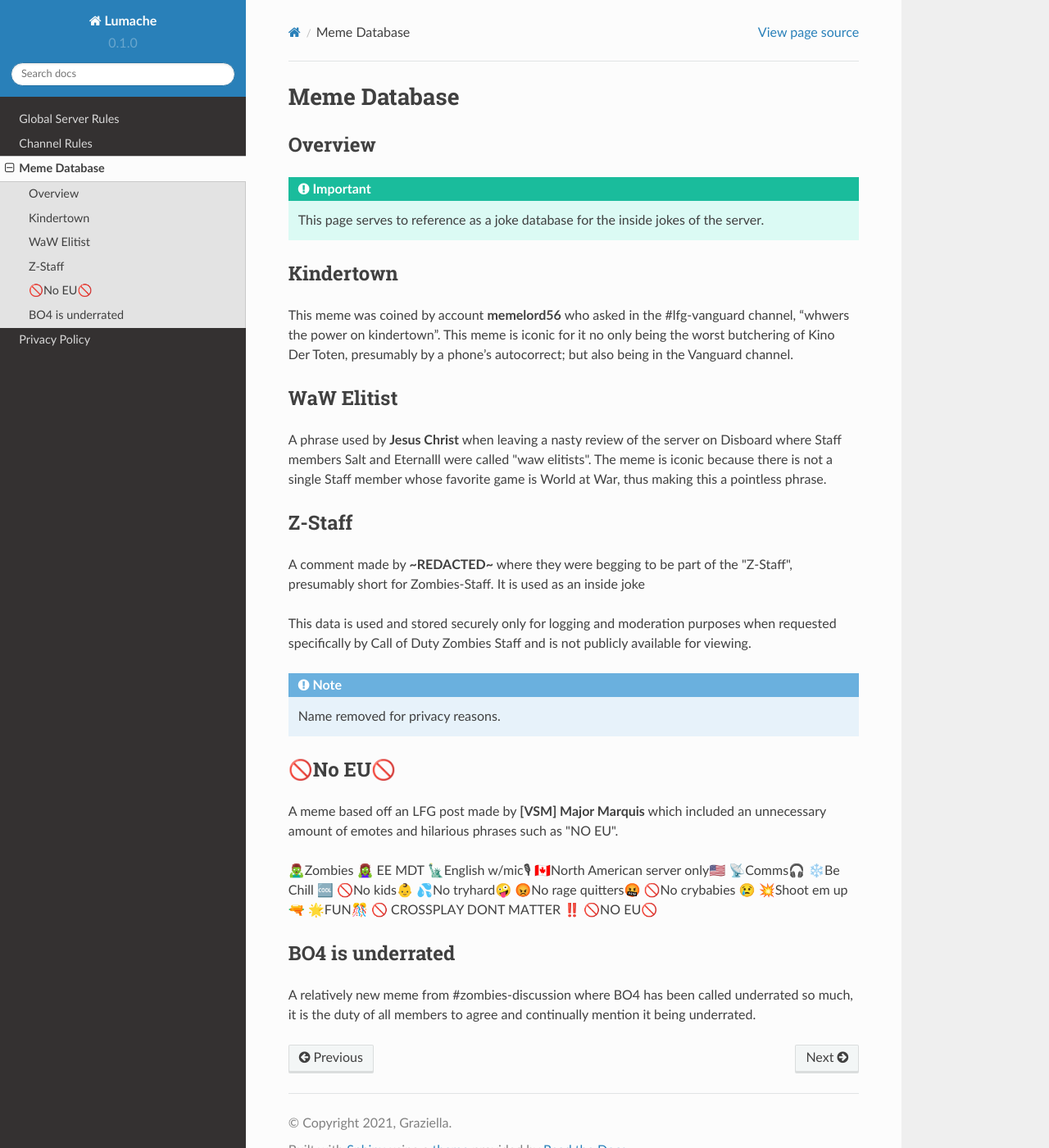
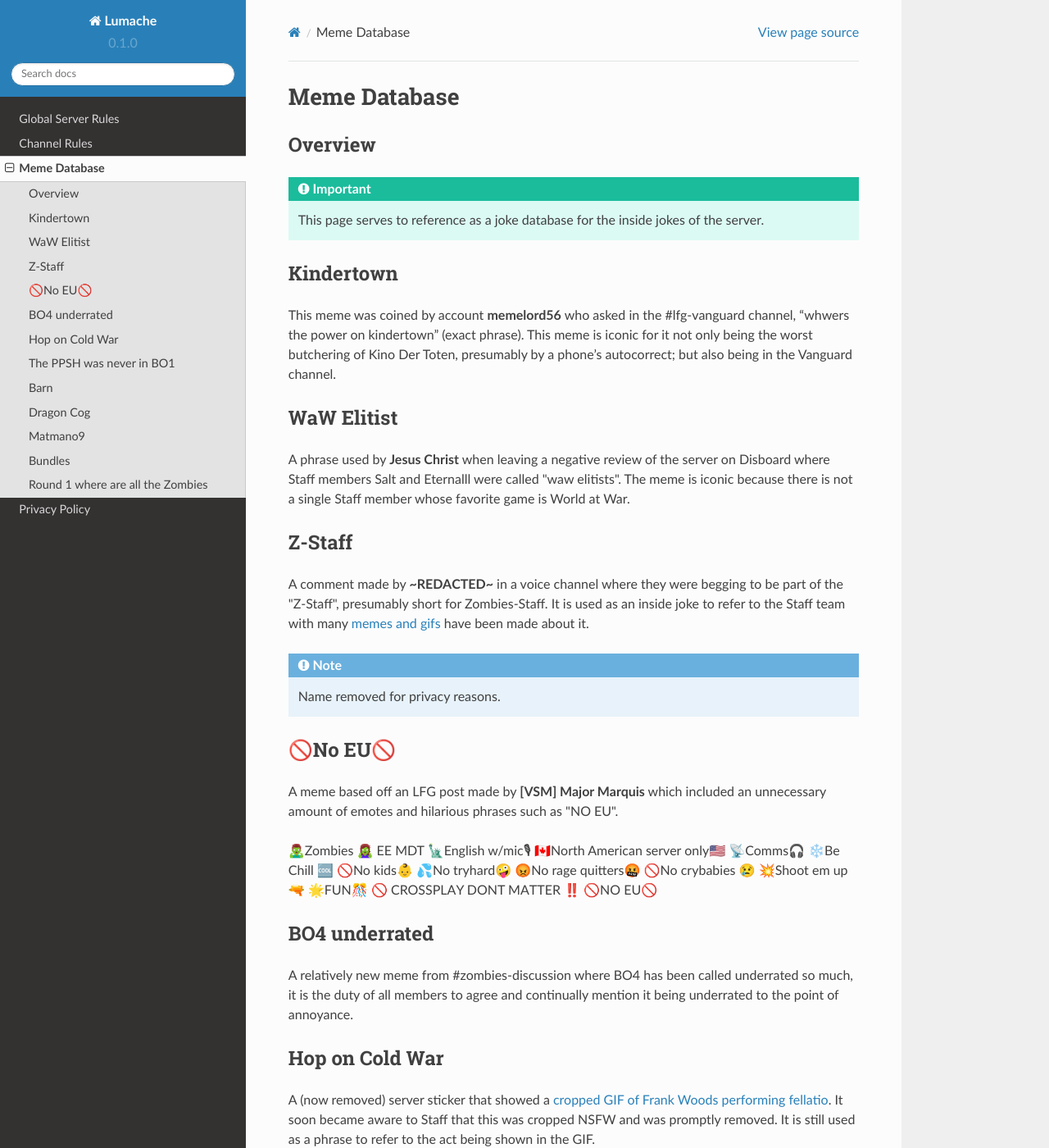
Before and after one commit to EternalllZM/rtd-codz, a Sphinx documentation site: the page built from docs/source/meme_database.rst, in a window 1280 px wide and 1400 px high. Shown: the whole window at 82% size. Built offline with Sphinx 7.4.7 and the Read the Docs theme 2.0.0, drawn with Linux system fonts in a browser that asks for light colours; pages that are not in the unit, such as notebooks, are missing from menus; some of the changed text lies outside the part shown.

Commit message:
Update meme_database.rst

```diff
--- a/docs/source/meme_database.rst
+++ b/docs/source/meme_database.rst
@@ -12,21 +12,22 @@
 Kindertown
 ------------
 
-This meme was coined by account **memelord56** who asked in the #lfg-vanguard channel, "whwers the power on kindertown".
-This meme is iconic for it no only being the worst butchering of Kino Der Toten, presumably by a phone's autocorrect; but also being in the Vanguard channel.
+This meme was coined by account **memelord56** who asked in the #lfg-vanguard channel, "whwers the power on kindertown" (exact phrase).
+This meme is iconic for it not only being the worst butchering of Kino Der Toten, presumably by a phone's autocorrect; but also being in the Vanguard channel.
 
 WaW Elitist
 ------------
 
-A phrase used by **Jesus Christ** when leaving a nasty review of the server on Disboard where Staff members Salt and Eternalll were called \"waw elitists\".
-The meme is iconic because there is not a single Staff member whose favorite game is World at War, thus making this a pointless phrase.
+A phrase used by **Jesus Christ** when leaving a negative review of the server on Disboard where Staff members Salt and Eternalll were called \"waw elitists\".
+The meme is iconic because there is not a single Staff member whose favorite game is World at War.
 
 Z-Staff
 ------------
 
-A comment made by **~REDACTED~** where they were begging to be part of the \"Z-Staff\", presumably short for Zombies-Staff. It is used as an inside joke
+A comment made by **~REDACTED~** in a voice channel where they were begging to be part of the \"Z-Staff\", presumably short for Zombies-Staff.
+It is used as an inside joke to refer to the Staff team with many `memes and gifs`_ have been made about it.
 
-This data is used and stored securely only for logging and moderation purposes when requested specifically by Call of Duty Zombies Staff and is not publicly available for viewing.
+.. _`memes and gifs`: https://cdn.discordapp.com/attachments/973763319431315486/983883692604813352/IMG_2895.gif
 
 .. note::
     :ref:`Name removed for privacy reasons.`
@@ -50,7 +51,53 @@
 🚫 CROSSPLAY DONT MATTER ‼️
 🚫NO EU🚫
 
-BO4 is underrated
+BO4 underrated
 ------------
 
-A relatively new meme from #zombies-discussion where BO4 has been called underrated so much, it is the duty of all members to agree and continually mention it being underrated.
+A relatively new meme from #zombies-discussion where BO4 has been called underrated so much, it is the duty of all members to agree and continually mention it being underrated to the point of annoyance.
+
+Hop on Cold War
+------------
+
+A (now removed) server sticker that showed a `cropped GIF of Frank Woods performing fellatio`_. It soon became aware to Staff that this was cropped NSFW and was promptly removed.
+It is still used as a phrase to refer to the act being shown in the GIF.
+
+.. _`cropped GIF of Frank Woods performing fellatio`: https://tenor.com/view/cod-call-of-duty-woods-black-ops-cold-war-gif-22376530
+
+The PPSH was never in BO1
+------------
+
+A comment made in #zombies-discussion from a self-proclaimed \"BO1 addict\" where they claimed the PPSH was not in the game.
+They then proceeded to admit they never played the campaign and only rarely touched multiplayer.
+
+Barn
+------------
+
+A mistake in reference to the map Farm. However, the joke was taken further (as usual) and the funny part is trying to convince other members the map was always called Barn and not Farm.
+Many `hilarious memes`_ have been spawned from this pseudo-gaslight.
+
+.. _`hilarious memes`: https://cdn.discordapp.com/attachments/925838630595993660/983879620426350674/Videoleap-BE8B3411-C822-41A4-A55D-A0536A792A05.mov
+
+Dragon Cog
+------------
+
+Originating from Zetsubo No Shima game. The word \"cog\" was misheard by a member to be a rather NSFW word.
+
+Matmano9
+------------
+
+A former (short lived) Trial Staff member who has their runescape name tattooed on their arm. Famous for posting pictures of their weed into Staff channels during their
+Trial and proceeding to advertise their own server claiming that, \"advertising to my 1K member server will help your 13K one.\"
+
+Bundles
+------------
+
+A reference to ridiculous weapon skins in a war simulator game such as Call of Duty. Weed skins, anime skins, etc. and the people who buy them.
+
+Round 1 where are all the Zombies
+------------
+
+Another `Zombies related GIF`_ which was repeatedly posted nearly every day by new members to the point it became memed.
+The phrase is, \"Round 1 where are all the Zombies? Round 30 why are there so many zombies?\"
+
+.. _`Zombies related GIF`: https://tenor.com/view/cod-zombies-codzombies-gif-5216131
```
